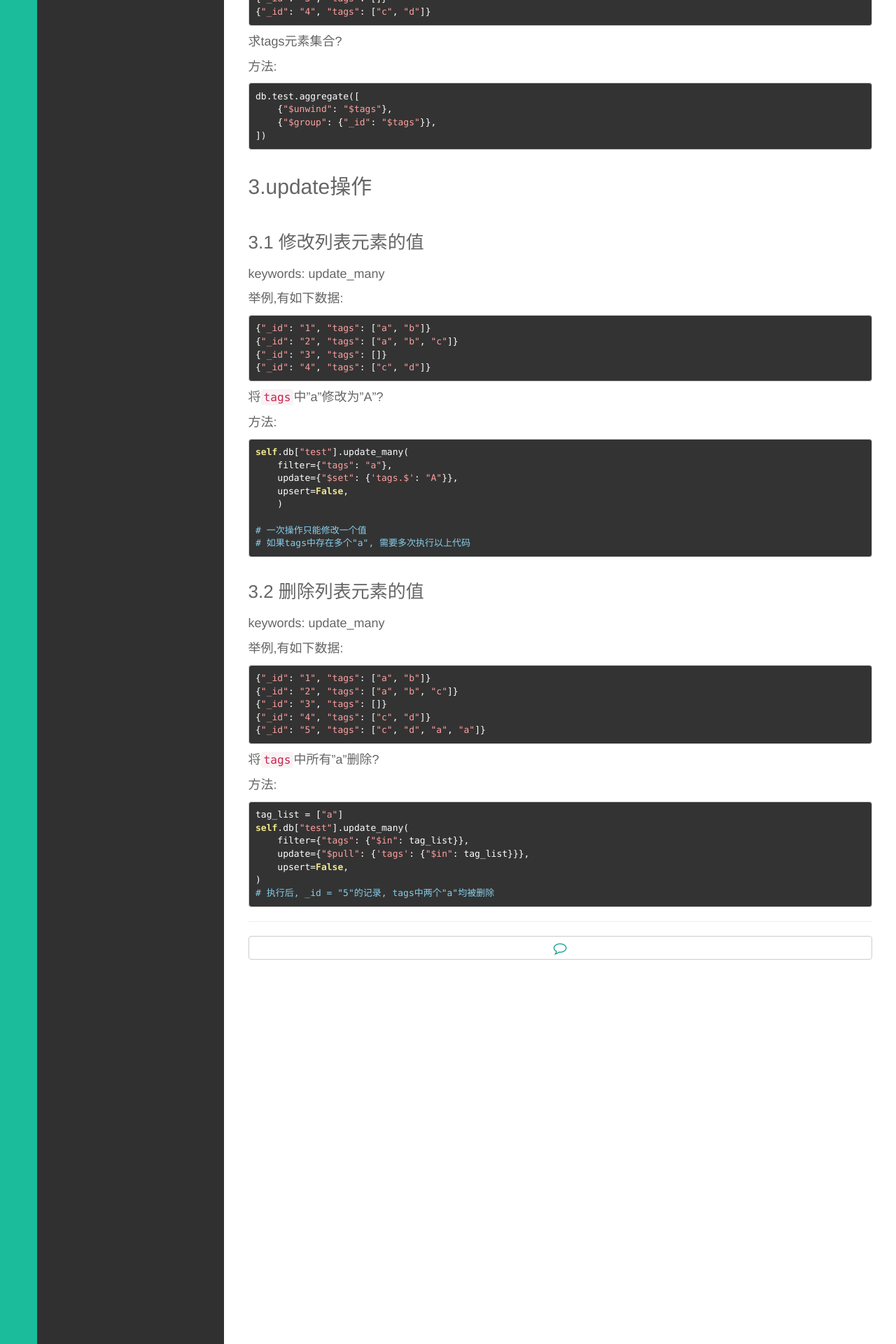
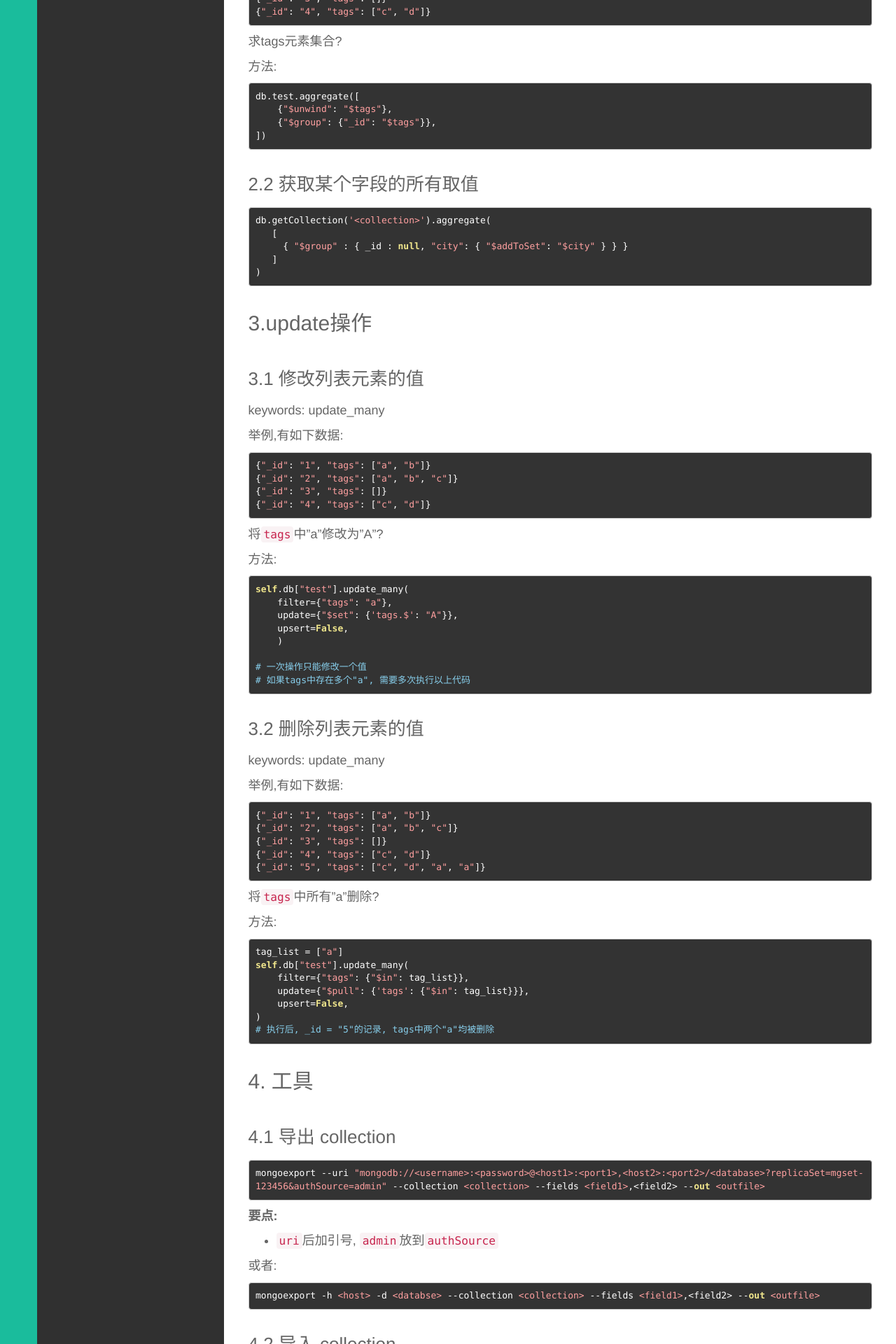
Before and after one commit to fengrk/frkhit.github.io, a Jekyll site: the page built from _posts/blog/2019-03-18-mongo_note.md, in a window 1280 px wide. Shown: the part 2467-4387 px from the top of the page at 70% size. Built offline with Jekyll 4.4.1, drawn with Linux system fonts in a browser that asks for light colours; Markdown is read by kramdown in place of the engine named in the settings; some of the changed text lies outside the part shown.

Commit message:
Update 2019-03-18-mongo_note.md

````diff
--- a/_posts/blog/2019-03-18-mongo_note.md
+++ b/_posts/blog/2019-03-18-mongo_note.md
@@ -104,6 +104,14 @@
 ])
 ```
 
+### 2.2 获取某个字段的所有取值
+```
+db.getCollection('<collection>').aggregate(
+   [
+     { "$group" : { _id : null, "city": { "$addToSet": "$city" } } }
+   ]
+)
+```
 
 ## 3.update操作
 
@@ -156,3 +164,35 @@
 )
 # 执行后, _id = "5"的记录, tags中两个"a"均被删除
 ```
+
+## 4. 工具
+
+### 4.1 导出 collection
+```
+mongoexport --uri "mongodb://<username>:<password>@<host1>:<port1>,<host2>:<port2>/<database>?replicaSet=mgset-123456&authSource=admin" --collection <collection> --fields <field1>,<field2> --out <outfile>
+```
+**要点:**
+- `uri`后加引号, `admin`放到`authSource`
+
+或者:
+```
+mongoexport -h <host> -d <databse> --collection <collection> --fields <field1>,<field2> --out <outfile>
+```
+
+### 4.2 导入 collection
+```
+mongoimport --uri "mongodb://<username>:<password>@<host1>:<port1>,<host2>:<port2>/<database>?replicaSet=mgset-123456&authSource=admin" --collection <collection> --fields <field1>,<field2> <datafile>
+```
+或者
+
+```
+mongoimport -h <host> -d <databse> --collection <collection> --fields <field1>,<field2> <datafile>
+```
+
+### 4.3 索引操作
+新建索引:
+
+```
+db.getCollection('<collection>').createIndex( { "age": 1}, {background: true, name:"_age_"} )
+
+```
````
